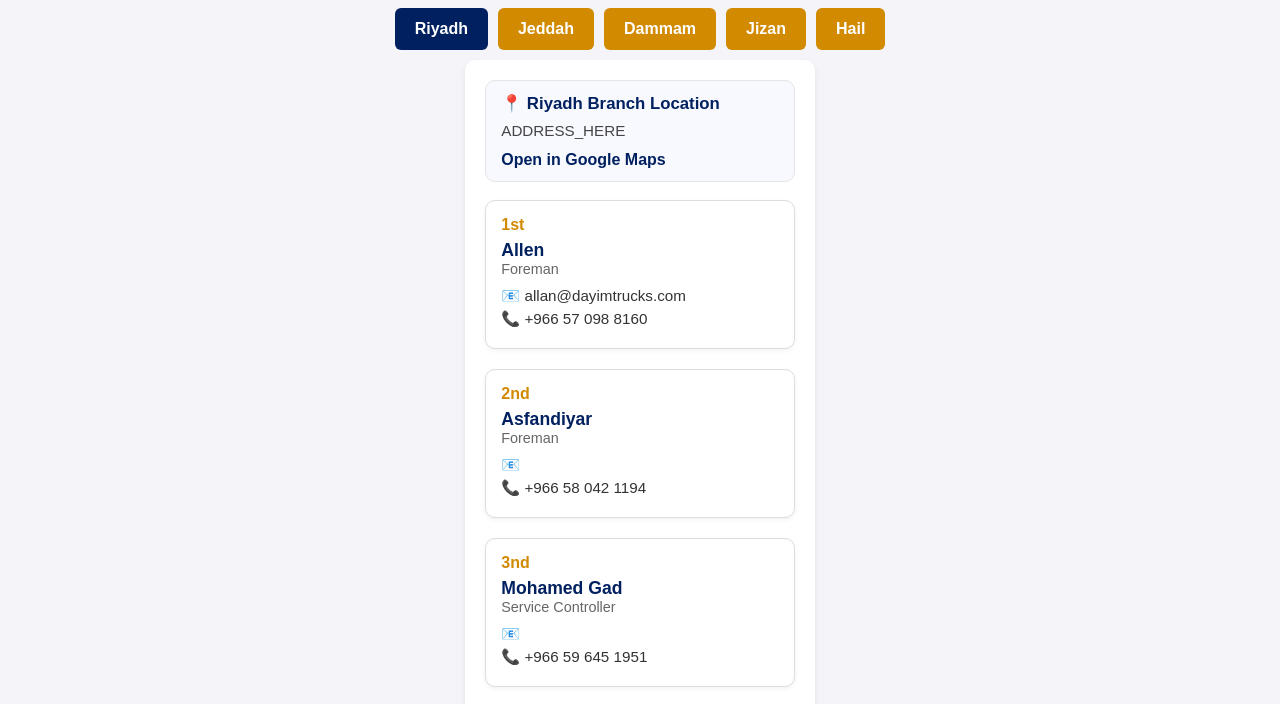
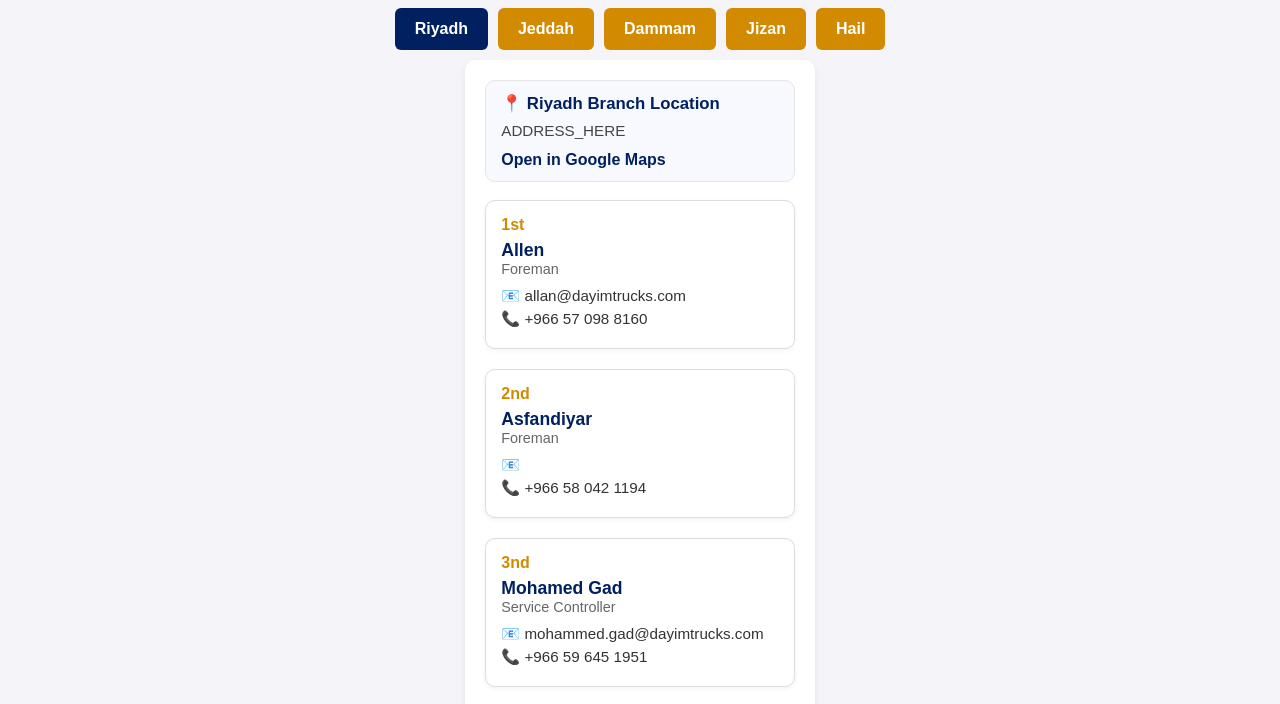
Before and after one commit to dayimtrucks/ops, a plain HTML site: page index.html in a window 1280 px wide. Shown: the part 77-781 px from the top of the page. Drawn offline with Linux system fonts and the light colour scheme.

Commit message:
Update index.html

```diff
--- a/index.html
+++ b/index.html
@@ -240,7 +240,7 @@
         <h3>Mohamed Gad</h3>
         <div class="role">Service Controller</div>
         <div class="contact-info">
-          <a href="mailto:allan@dayimtrucks.com">📧</a>
+          <a href="mailto:mohammed.gad@dayimtrucks.com">📧 mohammed.gad@dayimtrucks.com</a>
           <a href="tel:+966596451951">📞 +966 59 645 1951</a>
         </div>
       </div>
```
